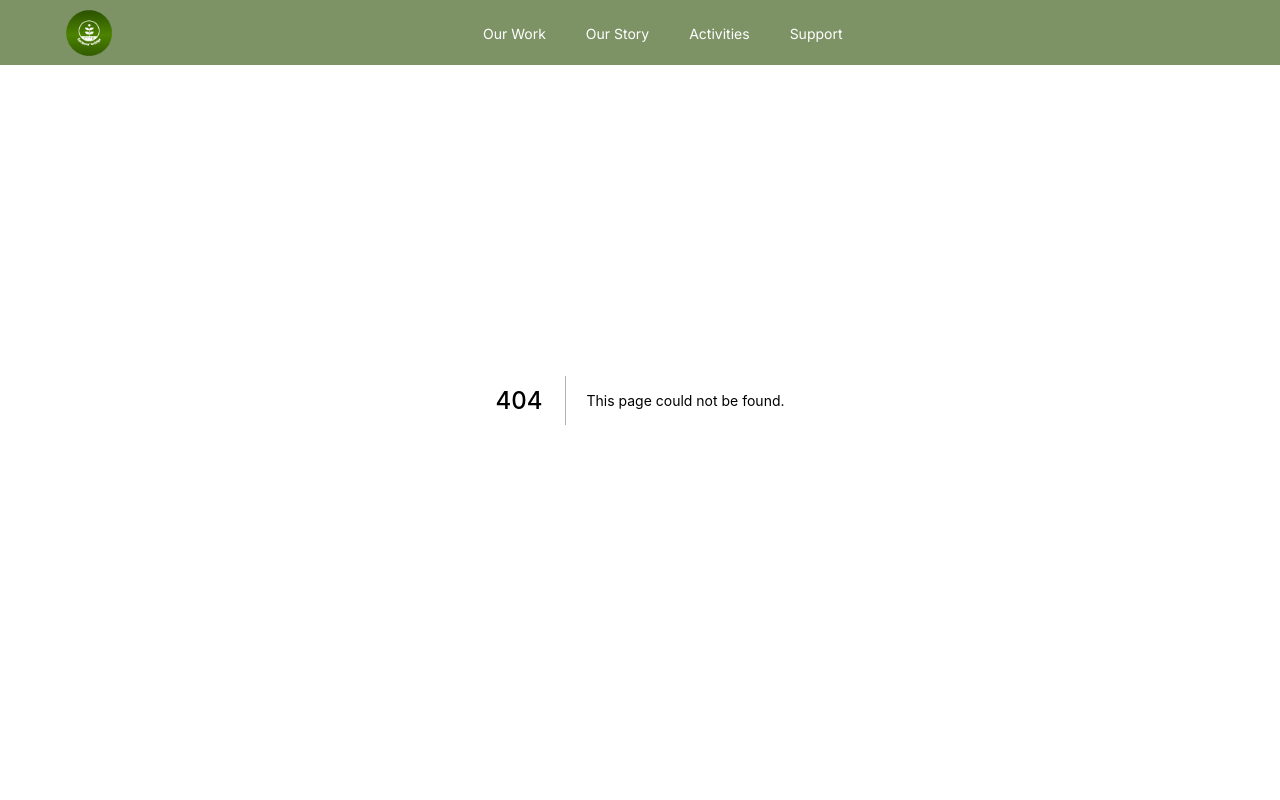
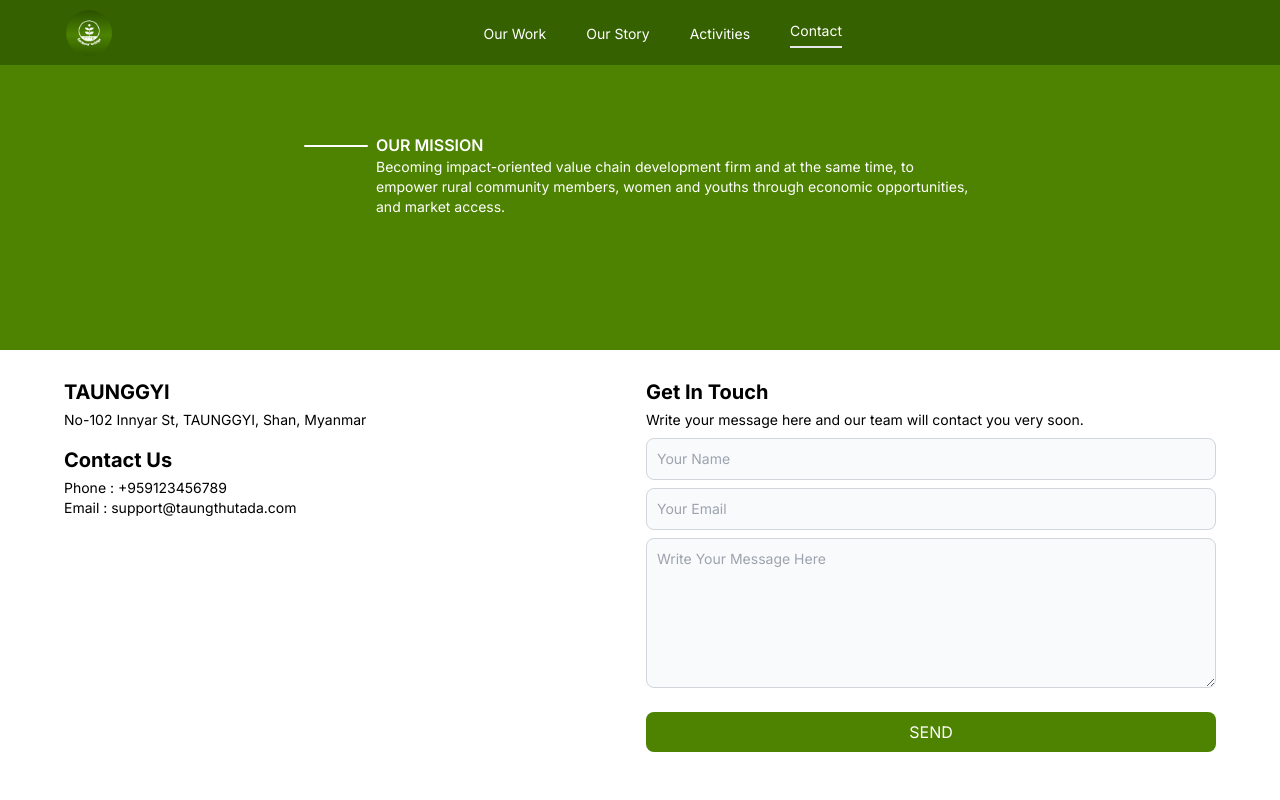
Before and after one commit to kmkhant/taungthutada, a Next.js app: page /contact in a window 1280 px wide. Before the commit this address had no page. Shown: the top 800 px of the page. Built offline with nearby package versions, Linux system fonts and the light colour scheme.

Commit message:
added contact form

```diff
--- a/components/ActivitiyTimeline.tsx
+++ b/components/ActivitiyTimeline.tsx
@@ -19,7 +19,7 @@ const ActivitiyTimeline: React.FC = () => {
 						alt={"img"}
 					/>
 					<h3 className="mb-3 font-semibold text-xl mt-3">
-						January 2021
+						January
 					</h3>
 					<p className="text-sm font-medium leading-snug tracking-widetext-opacity-100">
 						Being a member of Myanmar Agriculture Network -
@@ -62,7 +62,7 @@ const ActivitiyTimeline: React.FC = () => {
 						alt={"img"}
 					/>
 					<h3 className="mb-3 font-semibold text-xl mt-3">
-						April - June 2021
+						April - June
 					</h3>
 					<p className="text-sm font-medium leading-snug tracking-widetext-opacity-100">
 						Conducting the inputs system intervention
@@ -110,7 +110,7 @@ const ActivitiyTimeline: React.FC = () => {
 						alt={"img"}
 					/>
 					<h3 className="mb-3 font-semibold text-xl mt-3">
-						Oct 2021
+						October
 					</h3>
 					<p className="text-sm font-medium leading-snug tracking-widetext-opacity-100">
 						Women Empowerment Training for local young women
--- a/components/Navbar/Navbar.tsx
+++ b/components/Navbar/Navbar.tsx
@@ -49,8 +49,8 @@ const Navbar: React.FC = () => {
 						description="Activities"
 					/>
 					<NavbarButton
-						to="/support"
-						description="Support"
+						to="/contact"
+						description="Contact"
 					/>
 				</div>
 				{/* Humburger Menu */}
--- /dev/null
+++ b/pages/contact.tsx
@@ -0,0 +1,178 @@
+import { NextPage } from "next";
+import React, { useState, useRef, useEffect } from "react";
+
+const ContactPage: NextPage = () => {
+	const [isNameValid, setIsNameValid] =
+		useState<boolean>(true);
+	const [isEmailValid, setIsEmailValid] =
+		useState<boolean>(true);
+
+	const [submitted, setSubmitted] =
+		useState<boolean>(false);
+
+	const nameRef = useRef<HTMLInputElement>(null);
+	const emailRef = useRef<HTMLInputElement>(null);
+	const messageRef = useRef<HTMLTextAreaElement>(null);
+
+	const nameRegex = new RegExp(
+		"/(^[a-zA-Z][a-zA-Zs]{0,20}[a-zA-Z]$)/"
+	);
+
+	const handleSubmit = (
+		e: React.MouseEvent<HTMLButtonElement, MouseEvent>
+	) => {
+		e.preventDefault();
+
+		let name: string = "",
+			email: string = "",
+			message: string = "";
+
+		if (
+			nameRef.current &&
+			emailRef.current &&
+			messageRef.current
+		) {
+			name = nameRef.current.value;
+			email = emailRef.current.value;
+			message = messageRef.current.value;
+
+			console.log(name);
+			console.log(email);
+			console.log(message);
+		}
+	};
+
+	const handleNameChange = () => {
+		if (nameRef.current) {
+			const name = nameRef.current.value;
+			const nameRegex = new RegExp(/^[A-Za-z\s]+$/);
+			if (nameRegex.test(name)) setIsNameValid(true);
+			else setIsNameValid(false);
+			// console.log(isNameValid);
+		}
+	};
+
+	const handleEmailChange = () => {
+		if (emailRef.current) {
+			const email = emailRef.current.value;
+			const emailRegex = new RegExp(
+				/^[\w-\.]+@([\w-]+\.)+[\w-]{2,4}$/g
+			);
+			if (emailRegex.test(email)) setIsEmailValid(true);
+			else setIsEmailValid(false);
+		}
+	};
+
+	// console.log("RENDER");
+
+	return (
+		<main>
+			<section className="bg-midColor h-[350px] flex justify-center items-center">
+				<div className="flex space-x-2">
+					<div className="w-16 h-0.5 bg-white rounded-full mt-3"></div>
+					<div className="sm:w-[600px]">
+						<p className="text-white font-semibold">
+							OUR MISSION
+						</p>
+						<p className="text-white text-sm">
+							Becoming impact-oriented value chain
+							development firm and at the same time, to
+							empower rural community members, women and
+							youths through economic opportunities, and
+							market access.
+						</p>
+					</div>
+				</div>
+			</section>
+			<section className="mx-4 sm:mx-8 lg:mx-16 bg-white h-[1000px] pt-3">
+				<div className="grid grid-cols-1 sm:grid-cols-2 gap-3">
+					<div>
+						<div>
+							<h3 className="font-bold text-lg sm:text-xl mt-4 mb-1">
+								TAUNGGYI
+							</h3>
+							<p className="text-sm">
+								No-102 Innyar St, TAUNGGYI, Shan, Myanmar
+							</p>
+						</div>
+						<div>
+							<h3 className="font-bold text-lg sm:text-xl mt-4 mb-1">
+								Contact Us
+							</h3>
+
+							<p className="text-sm">
+								Phone : +959123456789
+							</p>
+							<p className="text-sm">
+								{" "}
+								Email : support@taungthutada.com
+							</p>
+						</div>
+					</div>
+					<div>
+						<h3 className="font-bold text-lg sm:text-xl mt-4 mb-1">
+							Get In Touch
+						</h3>
+						<p className="text-sm">
+							Write your message here and our team will
+							contact you very soon.
+						</p>
+						<form>
+							<input
+								type="text"
+								className={`bg-gray-50 border outline-none ${
+									isNameValid
+										? "border-gray-300 focus:border-midColor"
+										: "border-red-500 focus:border-red-500"
+								} text-gray-900 text-sm rounded-lg block w-full p-2.5 transition-all duration-300
+								my-2`}
+								placeholder="Your Name"
+								ref={nameRef}
+								onChange={handleNameChange}
+								required
+							/>
+							{!isNameValid && (
+								<p className="text-sm text-red-500">
+									Invalid Name
+								</p>
+							)}
+							<input
+								type="email"
+								className={`bg-gray-50 border ${
+									isEmailValid
+										? "border-gray-300 focus:border-midColor"
+										: "border-red-500 focus:border-red-500"
+								} outline-none focus:border-midColor text-gray-900 text-sm rounded-lg block w-full p-2.5 transition-all duration-300 my-2`}
+								placeholder="Your Email"
+								ref={emailRef}
+								onChange={handleEmailChange}
+								required
+							/>
+							{!isEmailValid && (
+								<p className="text-sm text-red-500">
+									Invalid Email
+								</p>
+							)}
+							<textarea
+								className="bg-gray-50 border border-gray-300 outline-none focus:border-midColor text-gray-900 text-sm rounded-lg block w-full p-2.5 my-2 h-[150px]"
+								placeholder="Write Your Message Here"
+								ref={messageRef}
+								required
+							/>
+							<button
+								type="submit"
+								className={`w-full bg-midColor text-white text-center text-semibold rounded-lg p-2 mt-4 disabled:bg-gray-400`}
+								onClick={handleSubmit}
+								disabled={!isNameValid || !isEmailValid}
+							>
+								SEND
+							</button>
+						</form>
+					</div>
+				</div>
+			</section>
+		</main>
+	);
+};
+
+export default ContactPage;
--- a/pages/index.tsx
+++ b/pages/index.tsx
@@ -57,7 +57,7 @@ const Home: NextPage = () => {
 						</div>
 					</div>
 					<div className={styles.downwardArrow}>
-						<div className="hidden sm:block">
+						<div className="hidden sm:block sm:animate-bounce">
 							<Image
 								src={ArrowDownward}
 								alt="to next section arrow"
--- a/pages/support.tsx
+++ /dev/null
@@ -1,28 +0,0 @@
-import { NextPage } from "next";
-import React from "react";
-
-const SupportPage: NextPage = () => {
-	return (
-		<main>
-			<section className="bg-midColor h-[350px] flex justify-center items-center">
-				<div className="flex space-x-2">
-					<div className="w-16 h-0.5 bg-white rounded-full mt-3"></div>
-					<div className="sm:w-[600px]">
-						<p className="text-white font-semibold">
-							OUR MISSION
-						</p>
-						<p className="text-white text-sm">
-							Becoming impact-oriented value chain
-							development firm and at the same time, to
-							empower rural community members, women and
-							youths through economic opportunities, and
-							market access.
-						</p>
-					</div>
-				</div>
-			</section>
-		</main>
-	);
-};
-
-export default SupportPage;
```
